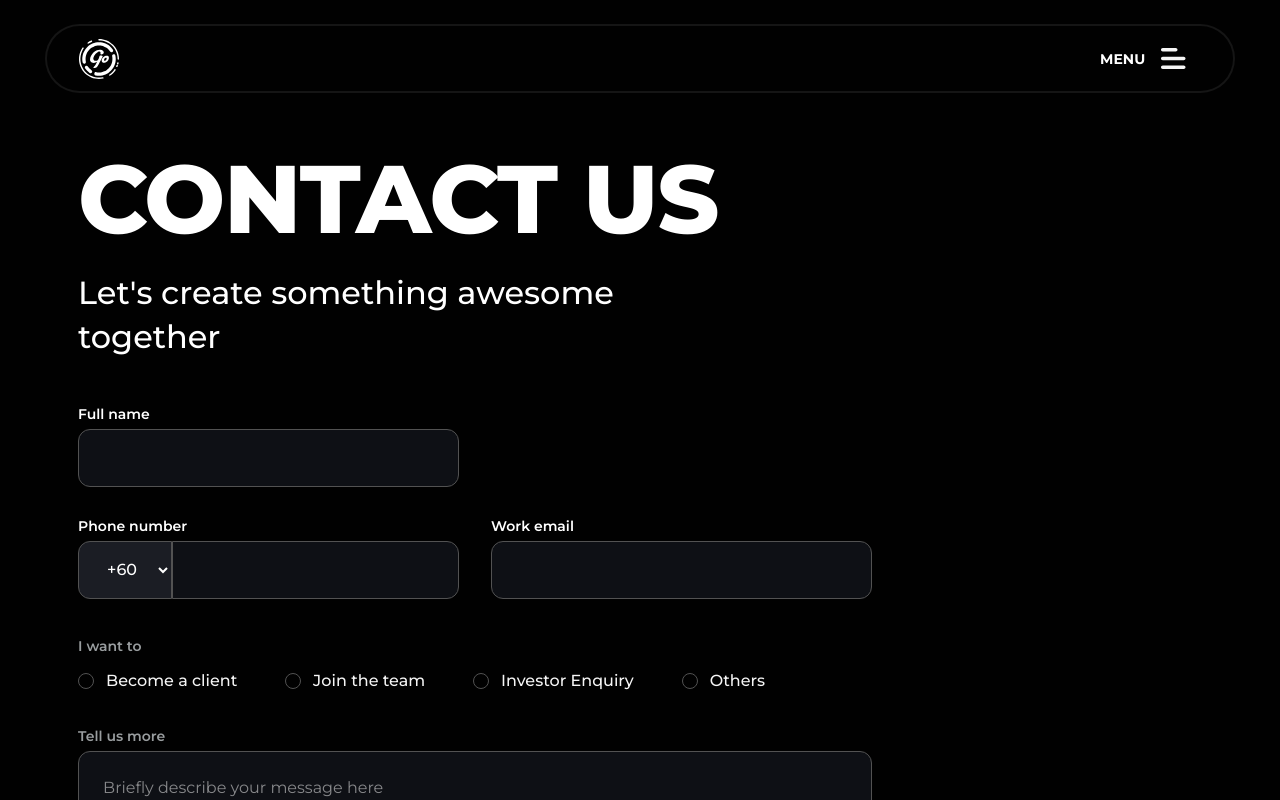
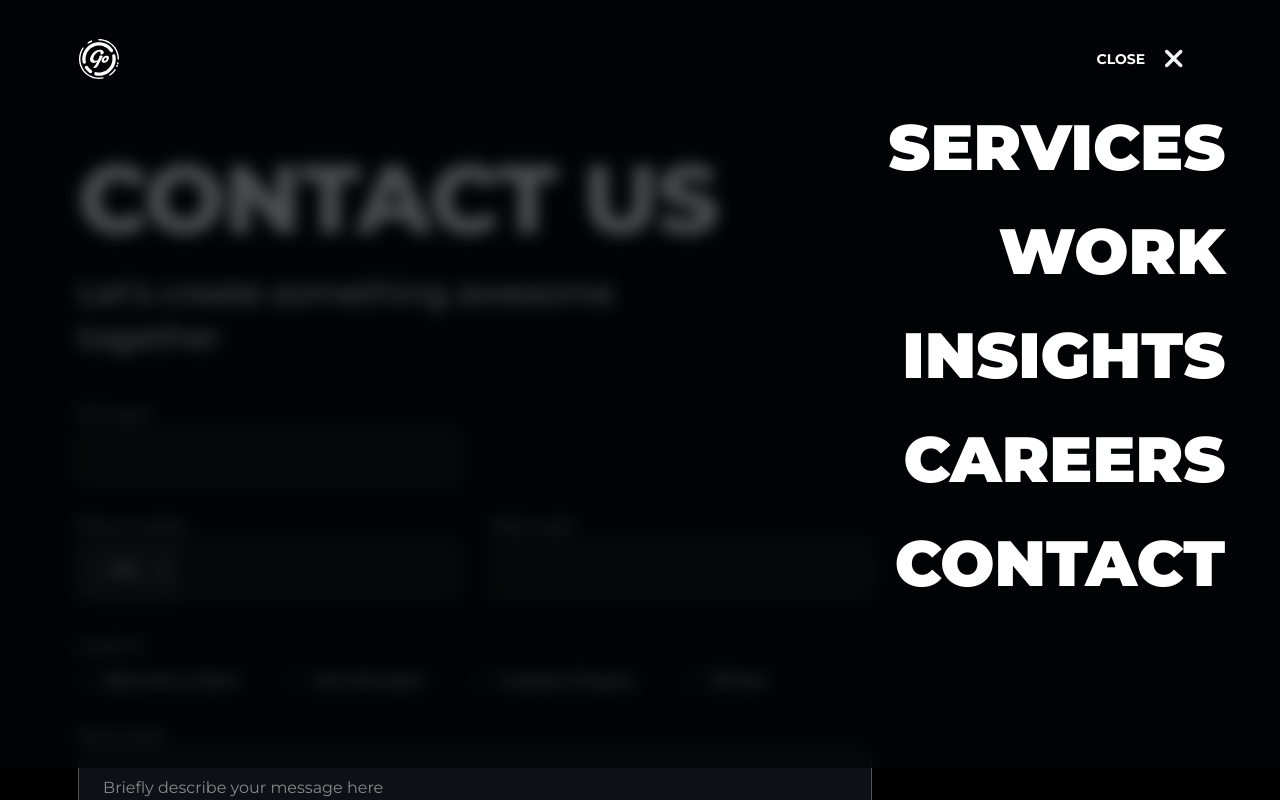
Before and after one commit to RizalSuhaimi/growth-ops-spa, a React (Vite) app: page /contact in a window 1280 px wide. Both pictures are taken after a click on the button "MENU". Shown: the top 800 px of the page. Built offline with nearby package versions, Linux system fonts and the light colour scheme.

Commit message:
start decorating

```diff
--- a/index.html
+++ b/index.html
@@ -8,7 +8,7 @@
     <title>GrowthOps Asia</title>
   </head>
   <body class="">
-    <div id="root" class="font-display w-full h-full bg-yellow-500 text-white"></div>
+    <div id="root" class="font-display w-full h-full bg-black text-white"></div>
     <script type="module" src="/src/main.jsx"></script>
   </body>
 </html>
--- a/src/components/Contact.jsx
+++ b/src/components/Contact.jsx
@@ -14,24 +14,24 @@ const Contact = () => {
     },
     {
       region: "ASIA",
-      city: "Kuala Lumpur",
-      phone: "+60 3 2789 9038",
-      email: "my@growthops.asia",
-      address: "Level 11, Block B, Plaza Zurich, No. 12, Jalan Gelenggang, Bukit Damansara, 50490 Kuala Lumpur, Malaysia"
+      city: "Manila",
+      phone: "+63 2 7586 4771",
+      email: "man@growthops.asia",
+      address: "KMC Solutions, 5F V Corporate Center, L.P. Leviste, Salcedo Village, Makati City 1227"
     },
     {
       region: "ASIA",
-      city: "Kuala Lumpur",
-      phone: "+60 3 2789 9038",
-      email: "my@growthops.asia",
-      address: "Level 11, Block B, Plaza Zurich, No. 12, Jalan Gelenggang, Bukit Damansara, 50490 Kuala Lumpur, Malaysia"
+      city: "Hong Kong",
+      phone: "+852 2805 9009",
+      email: "hkg@growthops.asia",
+      address: "29/F, Infinitus Plaza, 199 Des Voeux Road Central, Hong Kong"
     },
     {
       region: "ASIA",
-      city: "Kuala Lumpur",
-      phone: "+60 3 2789 9038",
-      email: "my@growthops.asia",
-      address: "Level 11, Block B, Plaza Zurich, No. 12, Jalan Gelenggang, Bukit Damansara, 50490 Kuala Lumpur, Malaysia"
+      city: "Singapore",
+      phone: "+65 6220 8383",
+      email: "sg@growthops.asia",
+      address: "1 Neil Rd, #02-02, Singapore 088804"
     },
     {
       region: "MIDDLE EAST",
@@ -63,7 +63,7 @@ const Contact = () => {
         </h2>
         <p
         className="
-        text-[2rem]/[137.5%]
+        text-[1.25rem]/[120%] md:text-[2rem]/[137.5%]
         font-medium
         w-[327px] md:w-[587px]
         mt-[1.5rem]
@@ -89,6 +89,7 @@ const Contact = () => {
             htmlFor="fullName"
             className="
             text-[0.875rem]/[100%]
+            text-go-gray-6
             font-semibold
             mb-[0.5rem]
             "
@@ -112,7 +113,9 @@ const Contact = () => {
           <div
           className="
           flex
+          flex-col 926:flex-row
           gap-x-[2rem]
+          gap-y-[25px]
           mb-[2.5rem]
           "
           >
@@ -125,6 +128,7 @@ const Contact = () => {
               htmlFor="phoneNumber"
               className="
               text-[0.875rem]/[100%]
+              text-go-gray-6
               font-semibold
               mb-[0.5rem]
               "
@@ -134,6 +138,7 @@ const Contact = () => {
               <div
               className="
               flex
+              w-full
               ">
                 <select
                 name="countryCode"
@@ -164,8 +169,8 @@ const Contact = () => {
                 rounded-e-[12px]
                 bg-go-gray-4
                 p-[1rem]
-                w-[287px]
-                max-w-[381px]
+                w-full 434:w-[287px]
+
                 "
                 />
               </div>
@@ -180,6 +185,7 @@ const Contact = () => {
               htmlFor="workEmail"
               className="
               text-[0.875rem]/[100%]
+              text-go-gray-6
               font-semibold
               mb-[0.5rem]
               "
@@ -197,7 +203,7 @@ const Contact = () => {
               bg-go-gray-4
               p-[1rem]
               w-[381px]
-              max-w-[381px]
+              max-w-full
               "
               />
             </div>
@@ -217,6 +223,7 @@ const Contact = () => {
             flex
             flex-col md:flex-row
             justify-between
+            gap-y-[1.25rem]
             max-w-[687px]
             mb-[2.5rem]
             ">
@@ -509,6 +516,7 @@ const Contact = () => {
       <div
       id="offices"
       className="
+      mb-[117px]
       "
       >
         <h3
@@ -521,17 +529,23 @@ const Contact = () => {
         mb-[73px]
         "
         >
-          OFFICES
+          OUR OFFICES
         </h3>
         <div
         className="
+        w-full 926:w-[800px] 1366:w-full
+        mx-auto
         flex
+        flex-col 926:flex-row
         flex-wrap
+        items-center
         justify-between
-        gap-y-[68px]
+        gap-y-[56px] 926:gap-y-[68px]
+        gap-x-[10px]
         ">
           {offices.map((office) => (
             <OfficeCard
+            key={office.region + "-" + office.city}
             region={office.region}
             city={office.city}
             phone={office.phone}
@@ -544,6 +558,7 @@ const Contact = () => {
       <div
       id="closing-message"
       className="
+      mb-[55px]
       "
       >
         <h3
@@ -551,12 +566,20 @@ const Contact = () => {
         text-[35px]/[95.5%] sm:text-[2.75rem] md:text-[3.875rem] lg:text-[5.25rem]
         font-extrabold
         w-[90%]
-        text-center
-        m-auto"
+        450:text-center
+        450:m-auto"
         >
-          KEEP IN TOUCH
+          KEEP <span className="hidden 450:inline">IN TOUCH</span>
         </h3>
-
+        <h3
+        className="
+        text-[35px]/[95.5%] sm:text-[2.75rem] md:text-[3.875rem] lg:text-[5.25rem]
+        font-extrabold
+        450:hidden
+        "
+        >
+          IN TOUCH
+        </h3>
       </div>
     </div>
   )
--- a/src/components/Root.jsx
+++ b/src/components/Root.jsx
@@ -7,10 +7,18 @@ import LinkedInIcon from "../assets/Logo-linkedin.svg"
 import YouTubeIcon from "../assets/Logo-youtube.svg"
 import goLogo from "../assets/GOLogo.svg"
 import bars from "../assets/bars.svg"
+import close from "../assets/close.svg"
+import HomePage from './HomePage'
 
 const Root = () => {
   const location = useLocation()
   const isHomePage = location.pathname === "/"
+
+  const [menuOpen, setMenuOpen] = useState(false)
+
+  const handleMenuClicked = () => {
+    setMenuOpen(prev => !prev)
+  }
 
   return (
     <div
@@ -24,8 +32,29 @@ const Root = () => {
     relative
     "
     >
+      {menuOpen ?
+        <div>
+          <div
+          className="
+          h-[768px]
+          w-full 1366:w-[1366px]
+          absolute top-0 z-20
+          pt-[1.5rem]
+          bg-go-gray-8/70
+          backdrop-blur-sm
+          ">
             <header
-      className="bg-black border-2 border-go-white-2/8 rounded-[4rem] w-[93%] 1366:w-[1270px] h-[69px] flex justify-between items-center py-[15px] px-[2rem] mx-auto mb-[1.375rem] relative z-20"
+            className="
+            border-2
+            border-transparent
+            w-[93%] 1366:w-[1270px]
+            h-[69px]
+            flex justify-between items-center
+            py-[15px]
+            px-[2rem]
+            mx-auto
+            mb-[1.375rem]
+            "
             >
               <Link
               to="/"
@@ -44,9 +73,169 @@ const Root = () => {
               hover:bg-neutral-900
               active:bg-neutral-800
               "
+              onClick={handleMenuClicked}
               >
                 <p
-          className="text-sm font-bold"
+                className="
+                text-sm
+                font-bold
+                hidden sm:block
+                "
+                >
+                  CLOSE
+                </p>
+                <div
+                className="size-[2.5rem] flex"
+                >
+                  <img src={close} alt="menu" className="m-auto"/>
+                </div>
+              </button>
+            </header>
+            <div
+            id="directory"
+            className="
+            w-[93%] 1366:w-[1270px]
+            mx-auto
+            flex flex-col items-end
+            "
+            >
+              <Link
+              to="">
+                <p
+                className="
+                w-fit
+                px-[10px]
+                text-[3rem]/[100%] md:text-[4rem]
+                font-black
+                text-end
+                mb-[2.5rem]
+                hover:bg-neutral-900
+                active:bg-neutral-800
+                ">
+                  SERVICES
+                </p>
+              </Link>
+              <Link
+              to="">
+                <p
+                className="
+                w-fit
+                px-[10px]
+                text-[3rem]/[100%] md:text-[4rem]
+                font-black
+                text-end
+                mb-[2.5rem]
+                hover:bg-neutral-900
+                active:bg-neutral-800
+                ">
+                  WORK
+                </p>
+              </Link>
+              <Link
+              to="">
+                <p
+                className="
+                w-fit
+                px-[10px]
+                text-[3rem]/[100%] md:text-[4rem]
+                font-black
+                text-end
+                mb-[2.5rem]
+                hover:bg-neutral-900
+                active:bg-neutral-800
+                ">
+                  INSIGHTS
+                </p>
+              </Link>
+              <Link
+              to="">
+                <p
+                className="
+                w-fit
+                px-[10px]
+                text-[3rem]/[100%] md:text-[4rem]
+                font-black
+                text-end
+                mb-[2.5rem]
+                hover:bg-neutral-900
+                active:bg-neutral-800
+                ">
+                  CAREERS
+                </p>
+              </Link>
+              <Link
+              to="">
+                <p
+                className="
+                w-fit
+                px-[10px]
+                text-[3rem]/[100%] md:text-[4rem]
+                font-black
+                text-end
+                mb-[2.5rem]
+                hover:bg-neutral-900
+                active:bg-neutral-800
+                ">
+                  CONTACT
+                </p>
+              </Link>
+            </div>
+
+          </div>
+          <div
+            className="
+            w-[93%] 1366:w-[1270px]
+            h-[69px]
+            flex justify-between items-center
+            py-[15px]
+            px-[2rem]
+            mx-auto
+            mb-[1.375rem]
+            "
+            ></div>
+        </div>
+
+      :
+        <header
+        className="
+        bg-black
+        border-2
+        border-go-white-2/8
+        rounded-[4rem]
+        w-[93%] 1366:w-[1270px]
+        h-[69px]
+        flex justify-between items-center
+        py-[15px]
+        px-[2rem]
+        mx-auto
+        mb-[1.375rem]
+        relative z-20"
+        >
+          <Link
+          to="/"
+          >
+            <img src={goLogo} alt="Open In New" className=""/>
+          </Link>
+          <button
+          className="
+          flex
+          items-center
+          gap-x-[0.5rem]
+          hover:cursor-pointer
+          ps-[1rem]
+          pe-[0.5rem]
+          rounded-md
+          hover:bg-neutral-900
+          active:bg-neutral-800
+          "
+          onClick={handleMenuClicked}
+          >
+            <p
+            className="
+            text-sm
+            font-bold
+            hidden sm:block
+            "
             >
               MENU
             </p>
@@ -57,6 +246,8 @@ const Root = () => {
             </div>
           </button>
         </header>
+      }
+
       {isHomePage && (
         <div id="rings">
           <div
@@ -81,14 +272,17 @@ const Root = () => {
       )}
 
 
-      <div className=" w-full">
+      <div
+      className="
+      w-full
+      ">
         <Outlet />
       </div>
 
       <div
       id="rings2"
       className="
-      hidden
+
       "
       >
         <div
@@ -99,7 +293,7 @@ const Root = () => {
         rounded-full
         size-[1536px] md:size-[4155px]
         absolute
-        bottom-[-18%] md:bottom-[-56.5%] 926:bottom-[-55.5%] 1366:bottom-[-64%]
+        bottom-[-1750px] md:bottom-[-5750px]
         left-1/2
         transform translate-[-50%]
         z-10
@@ -113,7 +307,7 @@ const Root = () => {
         rounded-full
         size-[1536px] md:size-[4155px]
         absolute
-        bottom-[-18.5%] md:bottom-[-57%] 926:bottom-[-56%] 1366:bottom-[-64.5%]
+        bottom-[-1800px] md:bottom-[-5800px]
         left-1/2
         transform translate-[-50%]
         z-10
@@ -127,7 +321,7 @@ const Root = () => {
         rounded-full
         size-[1536px] md:size-[4155px]
         absolute
-        bottom-[-19%] md:bottom-[-57.5%] 926:bottom-[-56.5%] 1366:bottom-[-65%]
+        bottom-[-1850px] md:bottom-[-5850px]
         left-1/2
         transform translate-[-50%]
         z-10
@@ -140,15 +334,16 @@ const Root = () => {
       h-[fit] "
       >
         <div
-        className="
-        flex flex-wrap
+        className={`
+        ${isHomePage ? "flex" : "hidden sm:flex"}
+        flex-wrap
         justify-center
         gap-x-[40px] gap-y-[30px]
         w-[350px] sm:w-[496px]
         mx-auto
         pt-[302px]
         pb-[56px]
-        "
+        `}
         >
           <Link>
             Services
@@ -166,6 +361,78 @@ const Root = () => {
             Contact Us
           </Link>
         </div>
+        {!isHomePage && (
+          <div
+          id="cities"
+          className="
+          block sm:hidden
+          w-[87.8%]
+          mx-auto
+          pt-[185px]
+          ">
+            <p
+            className="
+            text-[0.875rem]/[100%]
+            font-semibold
+            text-go-gray-7
+            mb-[1.25rem]
+            "
+            >
+              ASIA
+            </p>
+            <p
+            className="
+            text-[1rem]/[100%]
+            text-go-white-2
+            mb-[1rem]
+            ">
+              Hong Kong
+            </p>
+            <p
+            className="
+            text-[1rem]/[100%]
+            text-go-white-2
+            mb-[1rem]
+            ">
+              Kuala Lumpur
+            </p>
+            <p
+            className="
+            text-[1rem]/[100%]
+            text-go-white-2
+            mb-[1rem]
+            ">
+              Manila
+            </p>
+            <p
+            className="
+            text-[1rem]/[100%]
+            text-go-white-2
+            mb-[1rem]
+            ">
+              Singapore
+            </p>
+            <p
+            className="
+            text-[0.875rem]/[100%]
+            font-semibold
+            text-go-gray-7
+            mb-[1.25rem]
+            "
+            >
+              MIDDLE EAST
+            </p>
+            <p
+            className="
+            text-[1rem]/[100%]
+            text-go-white-2
+            mb-[1rem]
+            ">
+              United Arab Emirates
+            </p>
+          </div>
+        )}
+
         <div
         className="
         w-[296px]
@@ -181,14 +448,15 @@ const Root = () => {
           <img src={YouTubeIcon} alt="LinkedIn" className=""/>
         </div>
         <div
-        className="
-        w-[88.3%]
-        flex
+        className={`
+        ${isHomePage ? "flex" : "hidden sm:flex"}
         flex-col md:flex-row
         justify-between
         items-center
+        w-[88.3%]
         mx-auto
-        pt-[80px]"
+        pt-[80px]
+        `}
         >
           <p
           className="
--- a/src/components/Service.jsx
+++ b/src/components/Service.jsx
@@ -14,6 +14,7 @@ const Service = ({index, title, points}) => {
       </h4>
       {points.map((point) => (
         <p
+        key={index + point}
         className="pb-[1rem]"
         >
           {point}
--- a/src/main.css
+++ b/src/main.css
@@ -10,6 +10,7 @@
     --breakpoint-1166: 72.875rem;
     --breakpoint-926: 57.875rem;
     --breakpoint-450: 28.125rem;
+    --breakpoint-434: 27.125rem;
     --color-black: #010101;
     --color-go-cyan-1: #07DDDA;
     --color-go-cyan-2: #33FFF3;
@@ -27,6 +28,8 @@
     --color-go-gray-4: #0E1015;
     --color-go-gray-5: #1B1D24;
     --color-go-gray-6: #999D9F;
+    --color-go-gray-7: #666;
+    --color-go-gray-8: #040506;
     --color-go-white-2: #F5F5F5;
     --color-go-white-3: #FFFBFC;
 }
```
Also changed, not shown: src/components/HomePage.jsx (+102 -42 lines), src/components/OfficeCard.jsx (+13 -2 lines), src/assets/Vector 9test.svg (added), src/assets/close.svg (added). Lines whose indentation alone changed are shown as unchanged.
